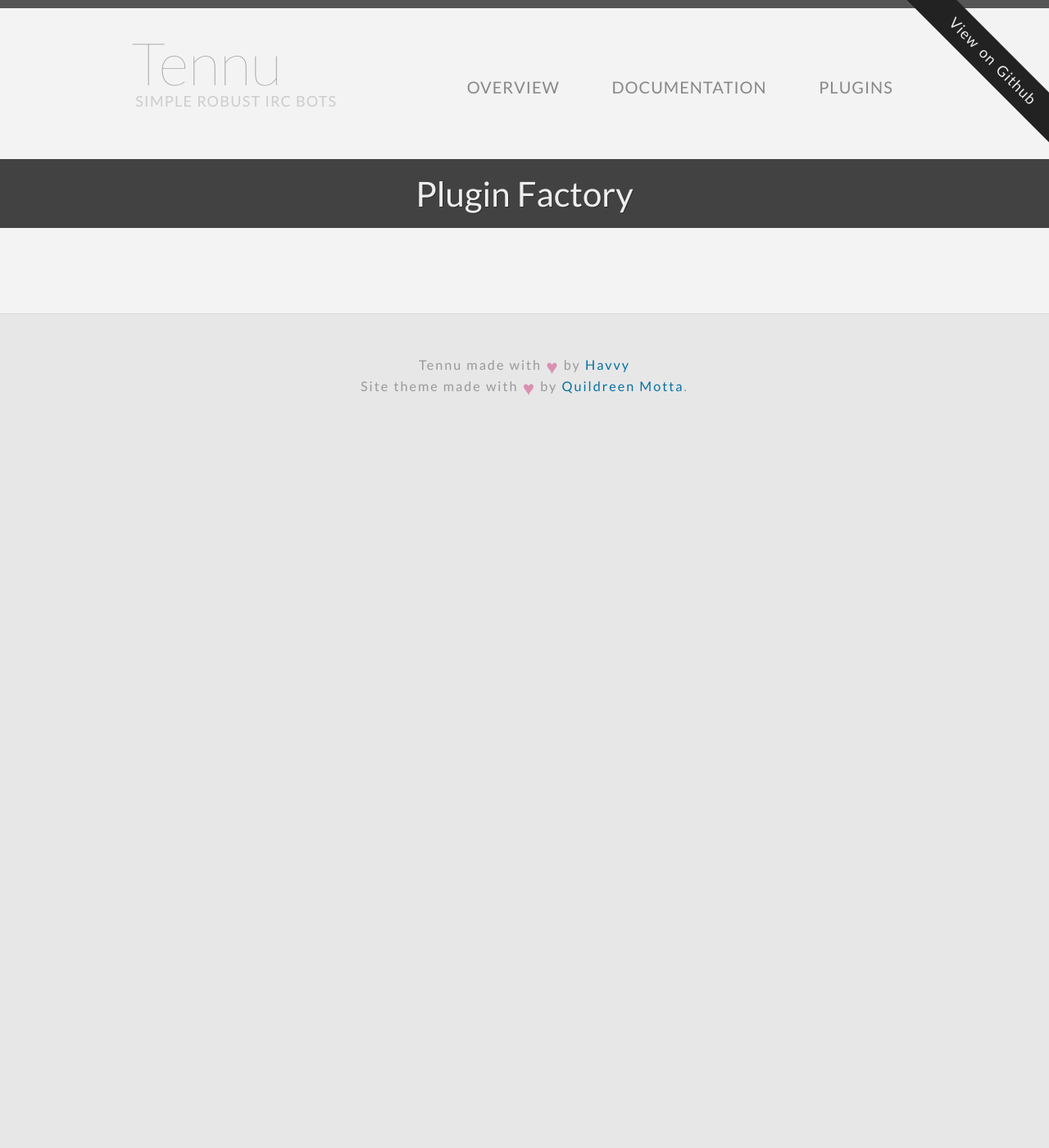
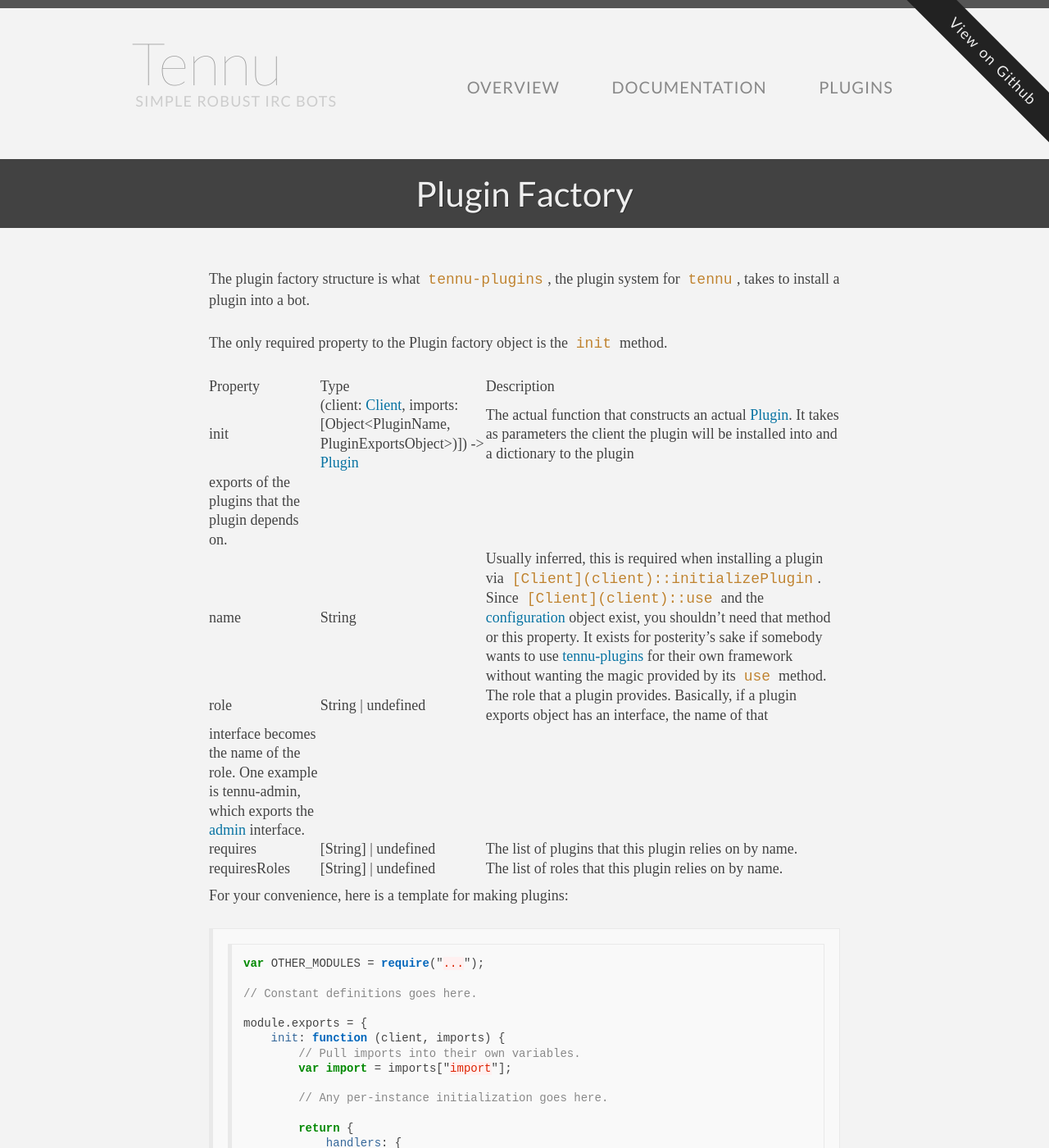
Before and after one commit to Tennu/tennu.github.io, a Jekyll site: the page built from documentation/api/plugin-factory.md, in a window 1280 px wide and 1400 px high. Shown: the whole window at 82% size. Built offline with Jekyll 4.4.1, drawn with Linux system fonts in a browser that asks for light colours; some web fonts are replaced; some of the changed text lies outside the part shown.

Commit message:
Document what a plugin factory looks like.

````diff
--- a/documentation/api/plugin-factory.md
+++ b/documentation/api/plugin-factory.md
@@ -2,3 +2,60 @@
 title: Plugin Factory
 layout: document
 ---
+
+The plugin factory structure is what `tennu-plugins`, the plugin system for `tennu`, takes to install a plugin into a bot.
+
+The only required property to the Plugin factory object is the `init` method.
+
+| Property | Type | Description |
+| -------- | ---- | ----------- |
+| init | (client: [Client](client), imports: \[Object<PluginName, PluginExportsObject>)]) -> [Plugin](plugin) | The actual function that constructs an actual [Plugin](plugin). It takes as parameters the client the plugin will be installed into and a dictionary to the plugin
+exports of the plugins that the plugin depends on. |
+| name | String | Usually inferred, this is required when installing a plugin via `[Client](client)::initializePlugin`. Since `[Client](client)::use` and the [configuration](configuration) object exist, you shouldn't need that method or this property. It exists for posterity's sake if somebody wants to use <a href="https://github.com/tennu/tennu-plugins">tennu-plugins</a> for their own framework without wanting the magic provided by its `use` method. |
+| role | String \| undefined | The role that a plugin provides. Basically, if a plugin exports object has an interface, the name of that
+interface becomes the name of the role. One example is tennu-admin, which exports the [admin](admin) interface. |
+| requires | \[String] \| undefined | The list of plugins that this plugin relies on by name. |
+| requiresRoles | \[String] \| undefined | The list of roles that this plugin relies on by name. |
+
+For your convenience, here is a template for making plugins:
+
+```javascript
+var OTHER_MODULES = require("...");
+
+// Constant definitions goes here.
+
+module.exports = {
+    init: function (client, imports) {
+        // Pull imports into their own variables.
+        var import = imports["import"];
+
+        // Any per-instance initialization goes here.
+
+        return {
+            handlers: {
+                privmsg: function (message) {
+
+                },
+
+                "!command": function (message) {
+
+                }
+            },
+
+            help: {
+                "command": [
+                    "!command",
+                    "",
+                    "Help for !command"
+                ]
+            },
+
+            commands: ["command"]
+        };
+    },
+
+    role: undefined,
+    requires: [],
+    requiresRoles: []
+};
+```
````
